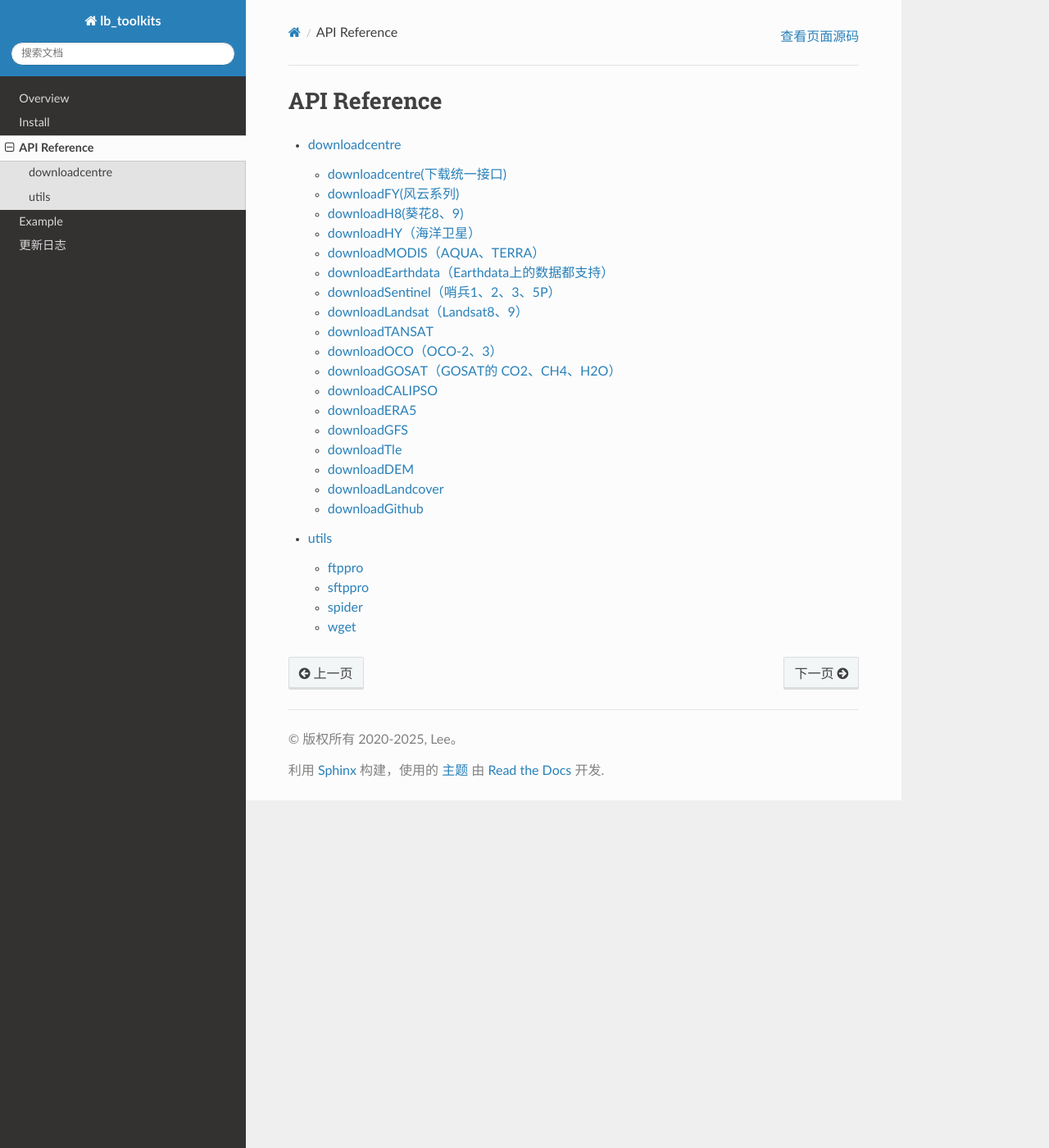
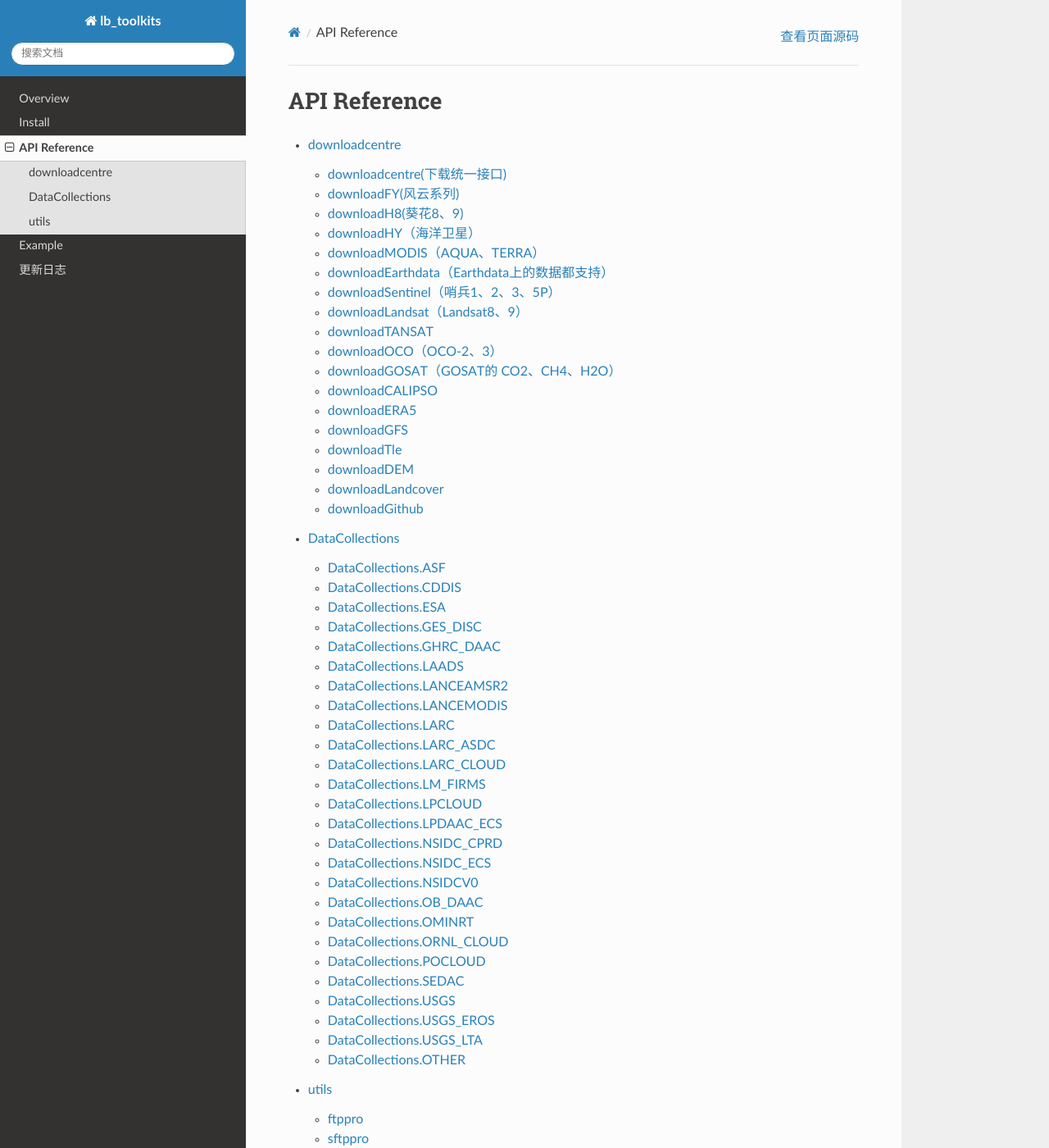
Before and after one commit to libin033/lb_toolkits, a Sphinx documentation site: the page built from doc/source/api_reference.rst, in a window 1280 px wide and 1400 px high. Shown: the whole window at 82% size. Built offline with Sphinx 7.4.7 and the Read the Docs theme 3.1.0, drawn with Linux system fonts in a browser that asks for light colours.

Commit message:
更新readthedocs

```diff
--- /dev/null
+++ b/doc/source/api/DataCollections.rst
@@ -0,0 +1,197 @@
+=================================
+DataCollections
+=================================
+
+对国内外遥感数据产品进行统一编码，形成一套唯一标识体系
+
+包含CMA、NASA、NOAA、ESA、JMA、ESRI等官方机构
+
+
+DataCollections.ASF
+-----------------------------------------
+.. automodule:: lb_toolkits.DataCollections.ASF
+    :members:
+    :undoc-members:
+    :show-inheritance:
+
+
+DataCollections.CDDIS
+-----------------------------------------
+.. automodule:: lb_toolkits.DataCollections.CDDIS
+    :members:
+    :undoc-members:
+    :show-inheritance:
+
+DataCollections.ESA
+-----------------------------------------
+.. automodule:: lb_toolkits.DataCollections.ESA
+    :members:
+    :undoc-members:
+    :show-inheritance:
+
+DataCollections.GES_DISC
+-----------------------------------------
+.. automodule:: lb_toolkits.DataCollections.GES_DISC
+    :members:
+    :undoc-members:
+    :show-inheritance:
+
+DataCollections.GHRC_DAAC
+-----------------------------------------
+.. automodule:: lb_toolkits.DataCollections.GHRC_DAAC
+    :members:
+    :undoc-members:
+    :show-inheritance:
+
+DataCollections.LAADS
+-----------------------------------------
+.. automodule:: lb_toolkits.DataCollections.LAADS
+    :members:
+    :undoc-members:
+    :show-inheritance:
+
+DataCollections.LANCEAMSR2
+-----------------------------------------
+.. automodule:: lb_toolkits.DataCollections.LANCEAMSR2
+    :members:
+    :undoc-members:
+    :show-inheritance:
+
+DataCollections.LANCEMODIS
+-----------------------------------------
+.. automodule:: lb_toolkits.DataCollections.LANCEMODIS
+    :members:
+    :undoc-members:
+    :show-inheritance:
+
+DataCollections.LARC
+-----------------------------------------
+.. automodule:: lb_toolkits.DataCollections.LARC
+    :members:
+    :undoc-members:
+    :show-inheritance:
+
+DataCollections.LARC_ASDC
+-----------------------------------------
+.. automodule:: lb_toolkits.DataCollections.LARC_ASDC
+    :members:
+    :undoc-members:
+    :show-inheritance:
+
+DataCollections.LARC_CLOUD
+-----------------------------------------
+.. automodule:: lb_toolkits.DataCollections.LARC_CLOUD
+    :members:
+    :undoc-members:
+    :show-inheritance:
+
+DataCollections.LM_FIRMS
+-----------------------------------------
+.. automodule:: lb_toolkits.DataCollections.LM_FIRMS
+    :members:
+    :undoc-members:
+    :show-inheritance:
+
+DataCollections.LPCLOUD
+-----------------------------------------
+.. automodule:: lb_toolkits.DataCollections.LPCLOUD
+    :members:
+    :undoc-members:
+    :show-inheritance:
+
+DataCollections.LPDAAC_ECS
+-----------------------------------------
+.. automodule:: lb_toolkits.DataCollections.LPDAAC_ECS
+    :members:
+    :undoc-members:
+    :show-inheritance:
+
+DataCollections.NSIDC_CPRD
+-----------------------------------------
+.. automodule:: lb_toolkits.DataCollections.NSIDC_CPRD
+    :members:
+    :undoc-members:
+    :show-inheritance:
+
+DataCollections.NSIDC_ECS
+-----------------------------------------
+.. automodule:: lb_toolkits.DataCollections.NSIDC_ECS
+    :members:
+    :undoc-members:
+    :show-inheritance:
+
+DataCollections.NSIDCV0
+-----------------------------------------
+.. automodule:: lb_toolkits.DataCollections.NSIDCV0
+    :members:
+    :undoc-members:
+    :show-inheritance:
+
+DataCollections.OB_DAAC
+-----------------------------------------
+.. automodule:: lb_toolkits.DataCollections.OB_DAAC
+    :members:
+    :undoc-members:
+    :show-inheritance:
+
+DataCollections.OMINRT
+-----------------------------------------
+.. automodule:: lb_toolkits.DataCollections.OMINRT
+    :members:
+    :undoc-members:
+    :show-inheritance:
+
+DataCollections.ORNL_CLOUD
+-----------------------------------------
+.. automodule:: lb_toolkits.DataCollections.ORNL_CLOUD
+    :members:
+    :undoc-members:
+    :show-inheritance:
+
+
+DataCollections.POCLOUD
+-----------------------------------------
+.. automodule:: lb_toolkits.DataCollections.POCLOUD
+    :members:
+    :undoc-members:
+    :show-inheritance:
+
+
+DataCollections.SEDAC
+-----------------------------------------
+.. automodule:: lb_toolkits.DataCollections.SEDAC
+    :members:
+    :undoc-members:
+    :show-inheritance:
+
+
+DataCollections.USGS
+-----------------------------------------
+.. automodule:: lb_toolkits.DataCollections.USGS
+    :members:
+    :undoc-members:
+    :show-inheritance:
+
+
+DataCollections.USGS_EROS
+-----------------------------------------
+.. automodule:: lb_toolkits.DataCollections.USGS_EROS
+    :members:
+    :undoc-members:
+    :show-inheritance:
+
+
+DataCollections.USGS_LTA
+-----------------------------------------
+.. automodule:: lb_toolkits.DataCollections.USGS_LTA
+    :members:
+    :undoc-members:
+    :show-inheritance:
+
+
+DataCollections.OTHER
+-----------------------------------------
+.. automodule:: lb_toolkits.DataCollections.OTHER
+    :members:
+    :undoc-members:
+    :show-inheritance:
--- a/doc/source/api_reference.rst
+++ b/doc/source/api_reference.rst
@@ -6,4 +6,5 @@ API Reference
    :maxdepth: 4
 
    api/downloadcentre
+   api/DataCollections
    api/utils
```
